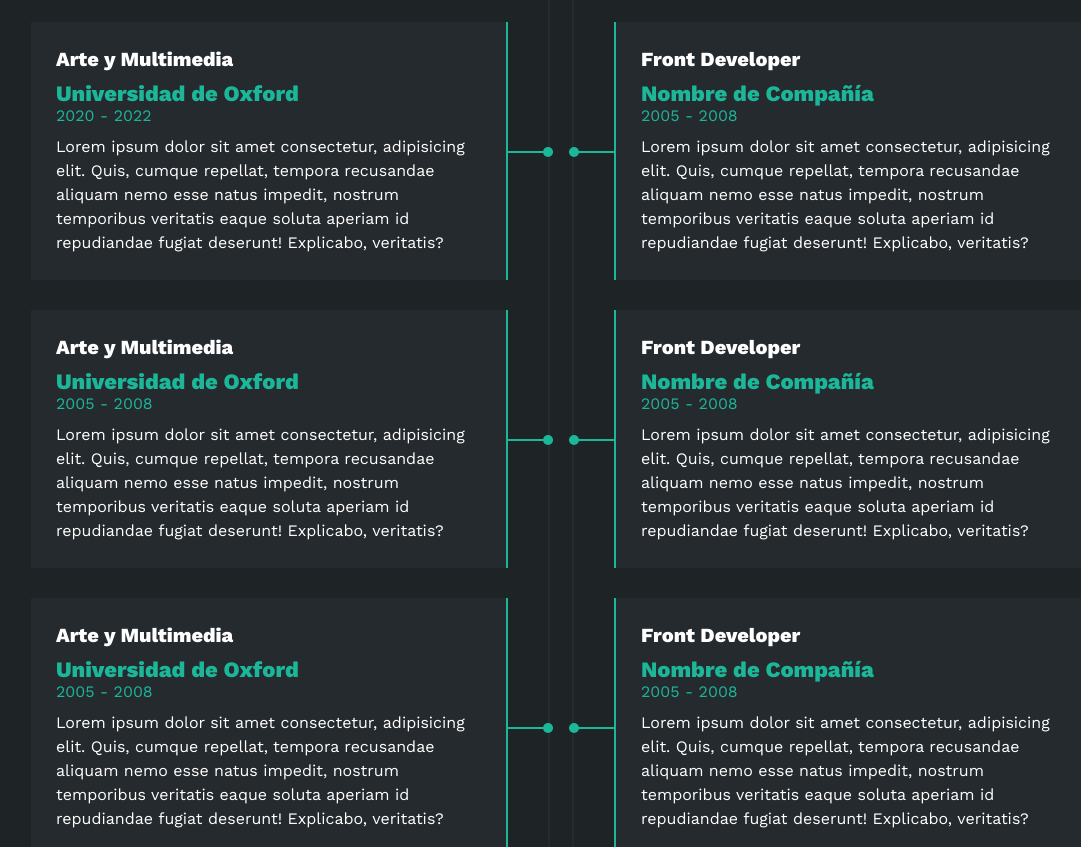
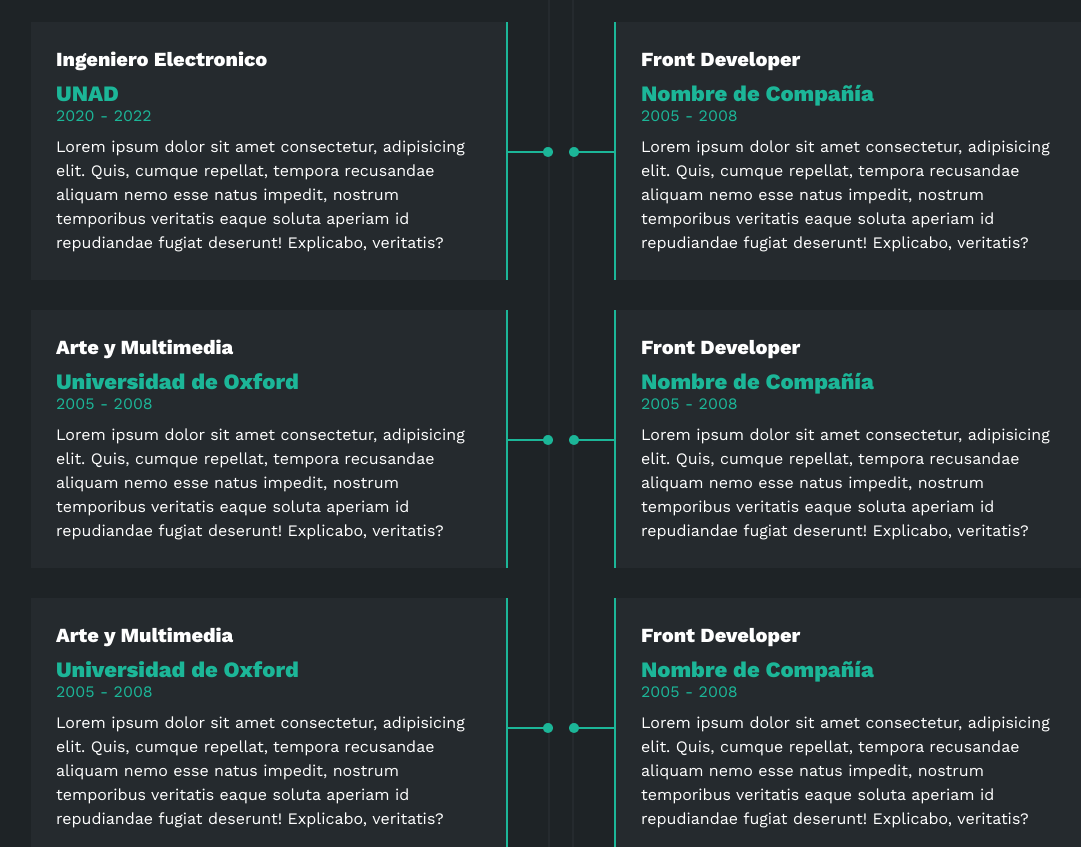
Before and after one commit to juangoez32/portafolio, a plain HTML site: page index.html in a window 1280 px wide. Shown: the part 2261-3108 px from the top of the page, without its empty margins (79-1160 px from the left). Drawn offline with nearby package versions, Linux system fonts and the light colour scheme.

Commit message:
continue con experiencia

```diff
--- a/index.html
+++ b/index.html
@@ -247,8 +247,8 @@
                 <div class="col izquierda">
                     <h3>Educación</h3>
                     <div class="item izq">
-                        <h4>Arte y Multimedia</h4>
-                        <span class="casa">Universidad de Oxford</span>
+                        <h4>Ingeniero Electronico</h4>
+                        <span class="casa">UNAD</span>
                         <span class="fecha">2020 - 2022</span>
                         <p>Lorem ipsum dolor sit amet consectetur, adipisicing elit. Quis, cumque repellat, tempora recusandae aliquam nemo esse natus impedit, nostrum temporibus veritatis eaque soluta aperiam id repudiandae fugiat deserunt! Explicabo, veritatis?</p>
                         <div class="conectori">
```
